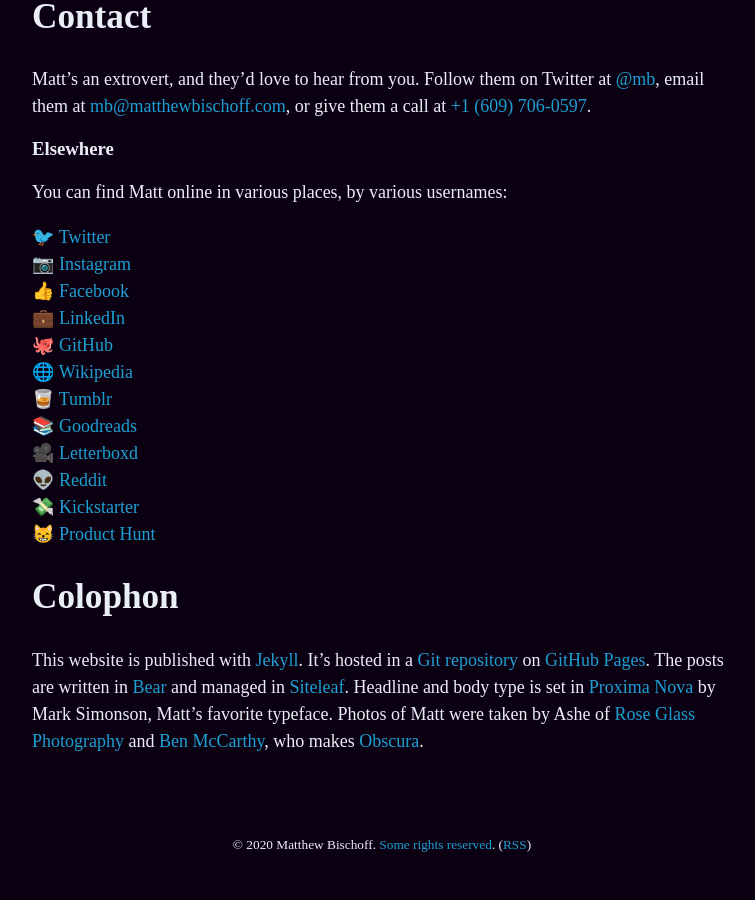
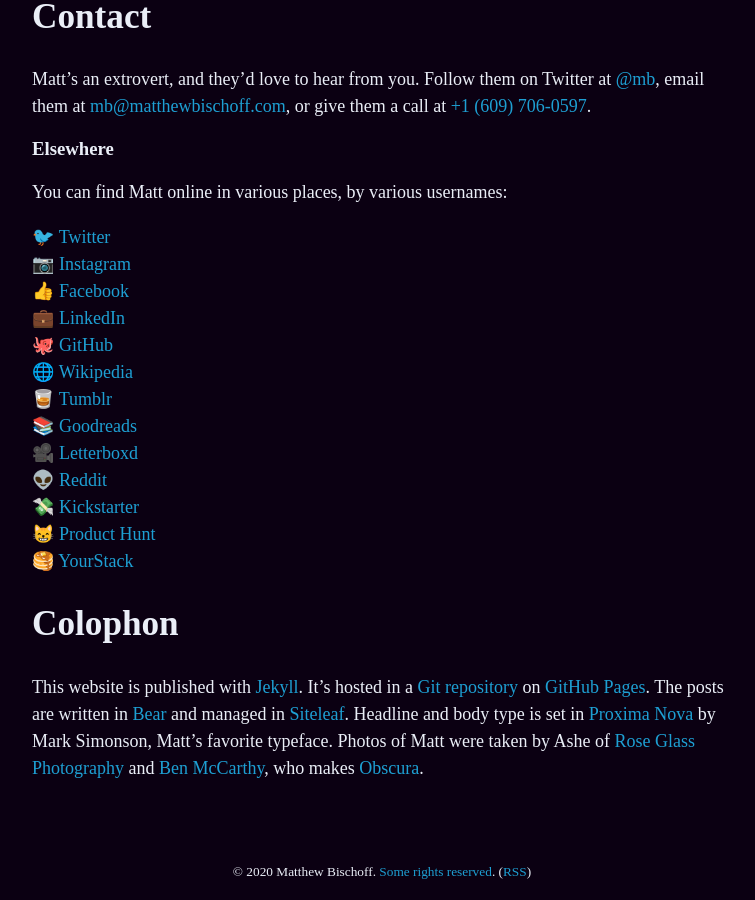
Before and after one commit to mbbischoff/website, a Jekyll site: the page built from about.markdown, in a window 1280 px wide and 900 px high, scrolled down 3453 px. Shown: the whole window, without its empty margins (258-1013 px from the left). Built offline with Jekyll 4.4.1, drawn with Linux system fonts in a browser that asks for light colours; some web fonts are replaced; before the commit the page ends 4326 px from its top, so only the background shows below that.

Commit message:
Updated Jekyll Serve and 3 other files

```diff
--- a/about.markdown
+++ b/about.markdown
@@ -102,6 +102,7 @@
 👽 [Reddit](http://www.reddit.com/user/matthewbischoff/)
 💸 [Kickstarter](https://www.kickstarter.com/profile/matthewbischoff)
 😸 [Product Hunt](https://www.producthunt.com/@mb)
+🥞 [YourStack](https://yourstack.com/@mb)
 
 # Colophon
 
```
Also changed, not shown: .nova/Tasks/Jekyll Serve.json (added), .nova/Tasks/Run Script.json (deleted), README.md.
